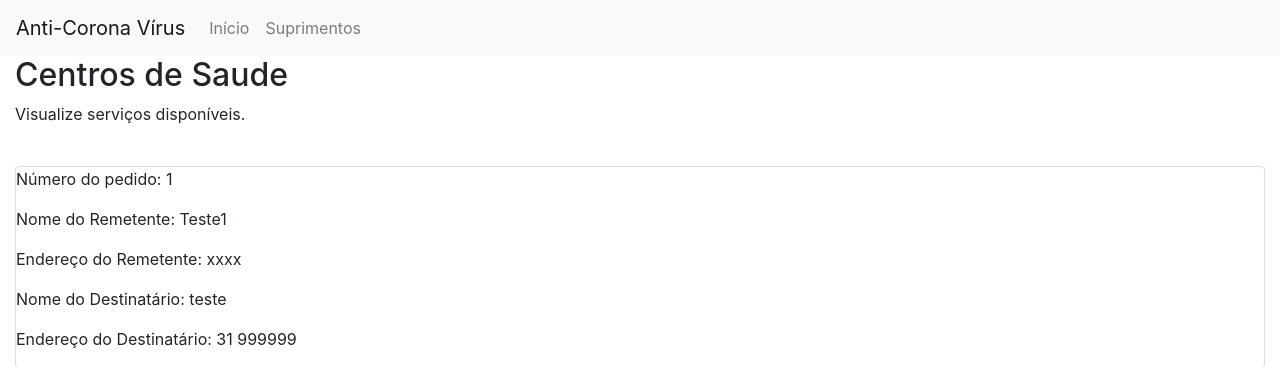
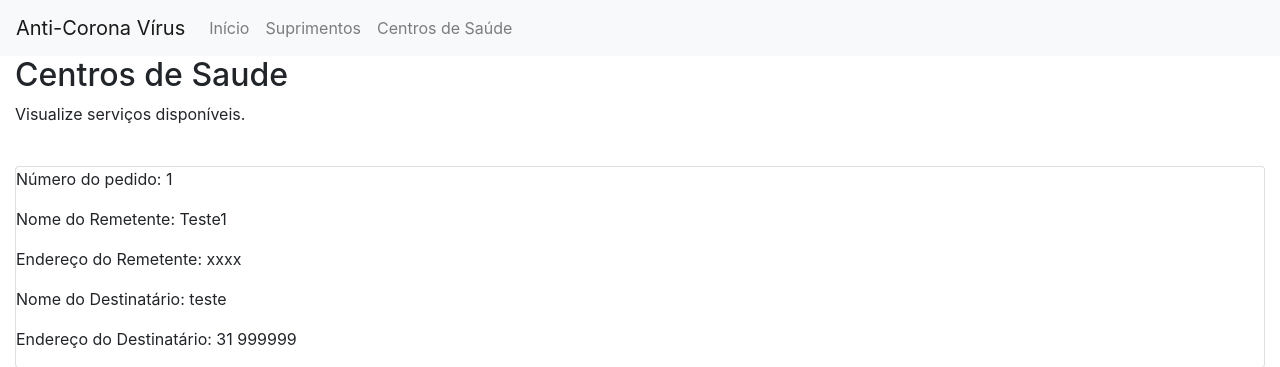
Before and after one commit to shandryll/PPSD_AntiCoronaVirus, a Flask app: page /centros in a window 1280 px wide. Shown: the top 367 px of the page. Run offline with Flask 2, Linux system fonts and the light colour scheme; data comes from the database, SQL or seed files in the repository; some libraries are stand-ins or nearby versions.

Commit message:
Health centers added to menu

```diff
--- a/templates/layouts/main.html
+++ b/templates/layouts/main.html
@@ -21,6 +21,7 @@
         <ul class="nav navbar-nav">
           <li {% if request.endpoint == 'home' %} class="active" {% endif %}><a class="nav-link" href="{{ url_for('home') }}">Início</a></li>
           <li {% if request.endpoint == 'suprimentos' %} class="active" {% endif %}><a class="nav-link" href="{{ url_for('suprimentos') }}">Suprimentos</a></li>
+          <li {% if request.endpoint == 'centros_saude' %} class="active" {% endif %}><a class="nav-link" href="{{ url_for('centros') }}">Centros de Saúde</a></li>
         </ul>
 
       </div>
```
